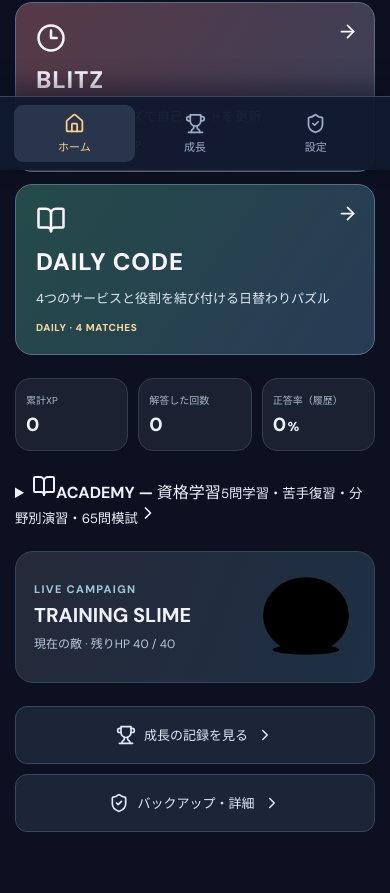
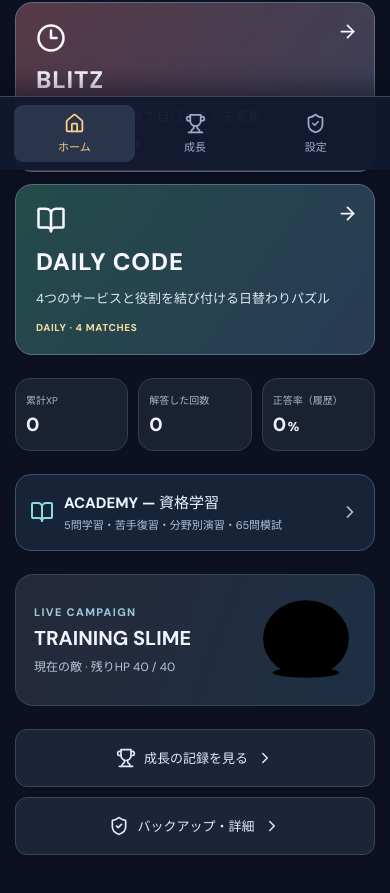
Before and after one commit to c-a-p-engineer/certification-study, a React (Vite) app: page / in a window 390 px wide. Shown: the part 674-1567 px from the top of the page. Built offline with nearby package versions, Linux system fonts and the light colour scheme.

Commit message:
style: clean mobile arcade hero and collapsible academy information hierarchy

```diff
--- a/src/reborn/reborn.css
+++ b/src/reborn/reborn.css
@@ -308,3 +308,19 @@
 @media(max-width:350px){.dc-tile{font-size:11px}.dc-column h2{font-size:12px}}
 @media(prefers-reduced-motion:reduce){.dc-notice{animation:none!important}.dc-gauge span{transition:none!important}}
 .reborn.is-reduced .dc-notice{animation:none}
+
+/* Academy retains rigorous practice, but the first viewport belongs to solo play. */
+.sa-academy{grid-column:1/-1;border:1px solid #3a5470;background:#172438;border-radius:16px;overflow:hidden}
+.sa-academy>summary{min-height:75px;padding:16px 20px;display:flex;align-items:center;gap:14px;list-style:none;cursor:pointer;color:#edf5ff}
+.sa-academy>summary::-webkit-details-marker{display:none}
+.sa-academy>summary>svg:first-child{color:#8ad9e3;flex-shrink:0}
+.sa-academy>summary>span{display:grid;gap:5px;flex:1}
+.sa-academy>summary strong{font-size:17px;font-weight:900}
+.sa-academy>summary small{font-size:12px;color:#afc3d9;line-height:1.4}
+.sa-academy>summary>svg:last-child{color:#b1c8dd;transition:transform .2s}
+.sa-academy[open]>summary>svg:last-child{transform:rotate(90deg)}
+.sa-academy-content{padding:0 17px 17px;border-top:1px solid #384c65}
+.sa-academy .rb-modes{padding-top:20px}
+.sa-academy summary:focus-visible{outline:3px solid #ffdda0;outline-offset:-3px}
+@media(max-width:460px){.sa-academy>summary{padding:13px 14px;gap:10px}.sa-academy>summary strong{font-size:15px}.sa-academy>summary small{font-size:11px}.sa-academy-content{padding:0 11px 11px}.sa-home-grid{grid-template-columns:1fr}}
+@media(prefers-reduced-motion:reduce){.sa-academy>summary>svg:last-child{transition:none!important}}
```
